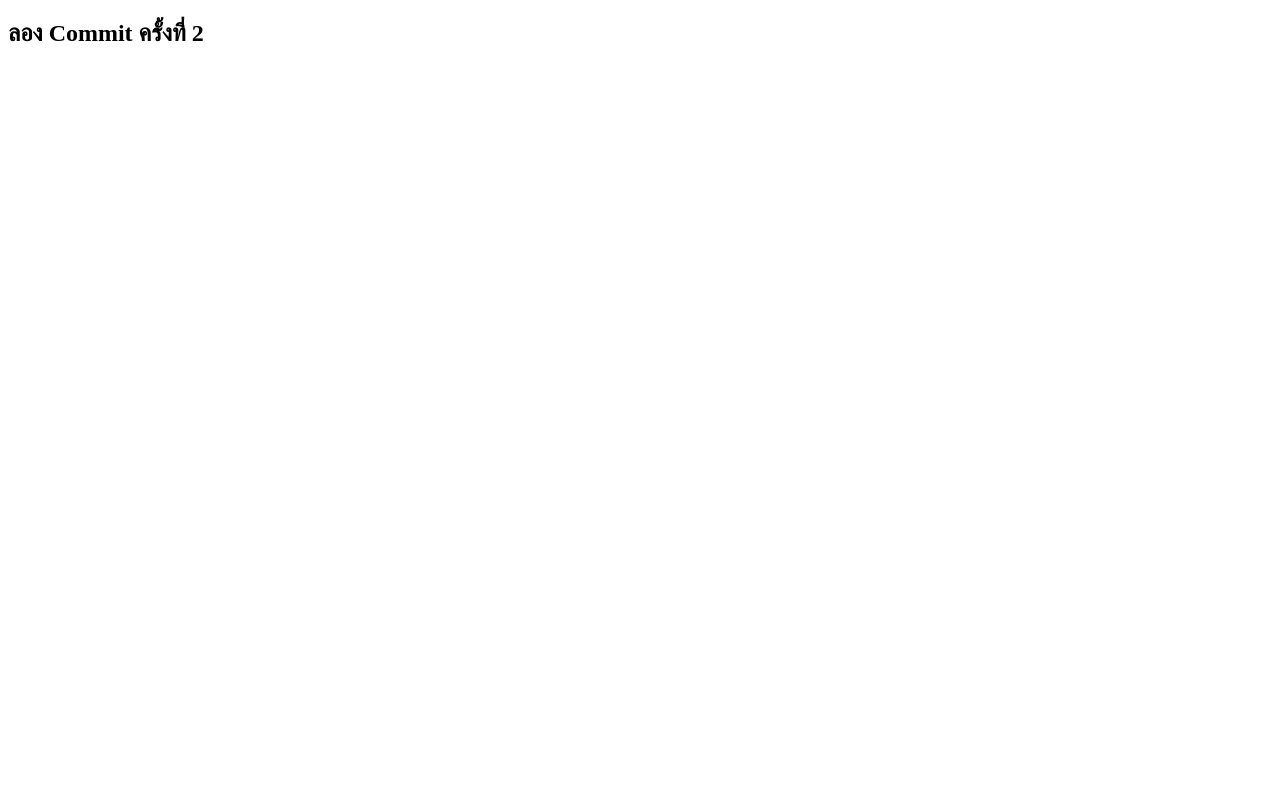
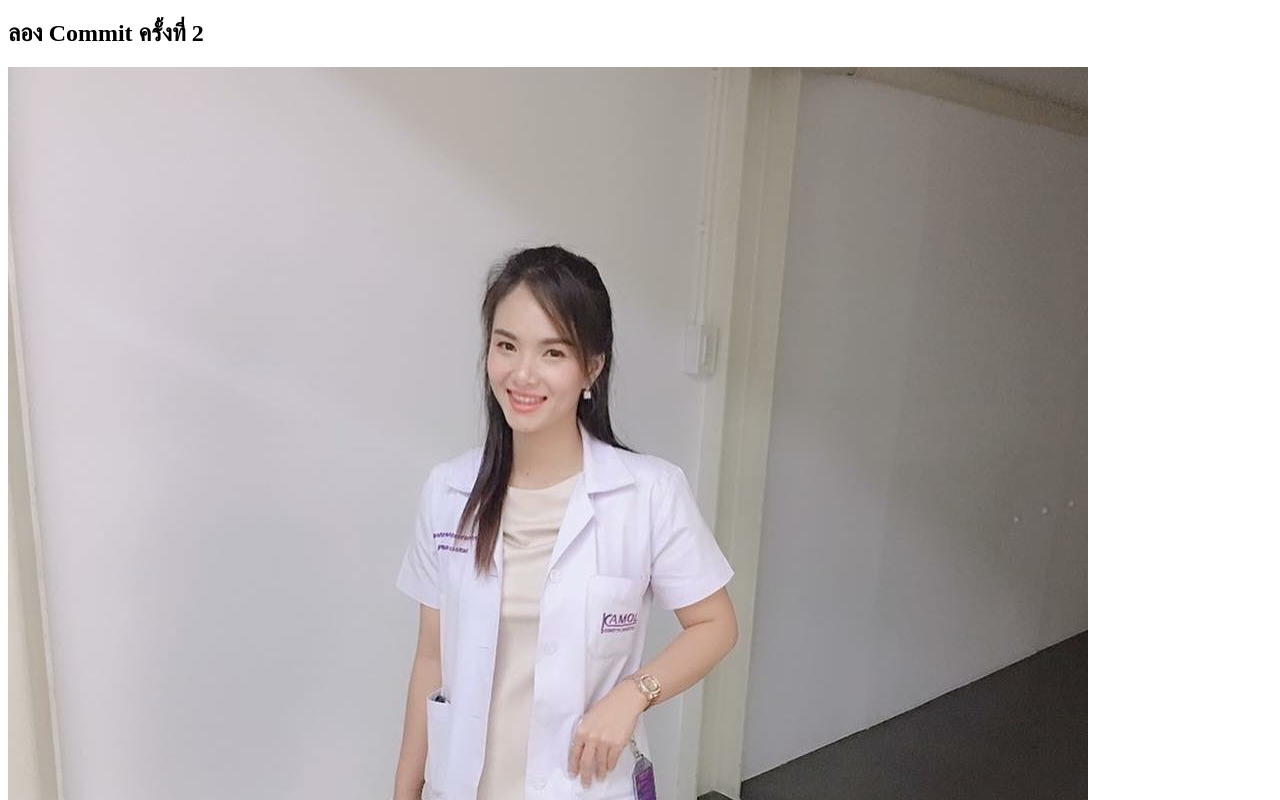
Before and after one commit to rachaonline789/test-github, a plain HTML site: page index.html in a window 1280 px wide. Shown: the top 800 px of the page. Drawn offline with Linux system fonts and the light colour scheme.

Commit message:
ใส่แท็ก IMG

```diff
--- a/index.html
+++ b/index.html
@@ -7,5 +7,6 @@
 <body>
 
 <h2>ลอง Commit ครั้งที่ 2</h2>
+<img src="love.jpg" />
 </body>
 </html>
```
